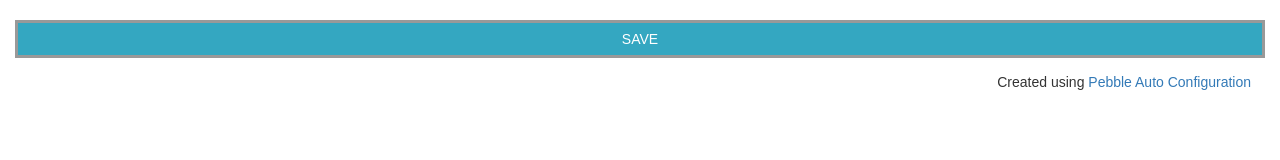
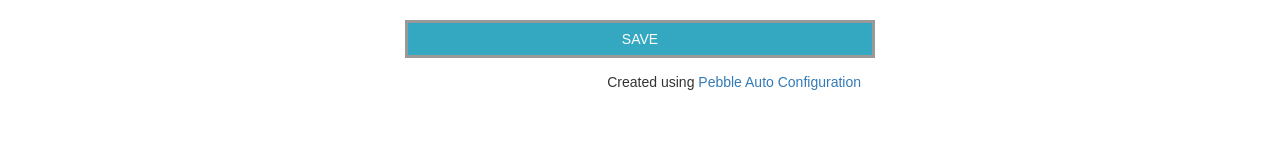
Before and after one commit to gjthoman/pebble_auto_config, a plain HTML site: page index.html in a window 1280 px wide. Drawn offline with nearby package versions, Linux system fonts and the light colour scheme.

Commit message:
add examples

```diff
--- a/css/pac.css
+++ b/css/pac.css
@@ -14,6 +14,9 @@
 		}
 		.sp-dd {
 			display: none;
+		}
+		.container-fluid {
+			max-width: 500px;
 		}
 		.panel-heading {
 			text-transform: uppercase;
```
Also changed, not shown: README.md.
